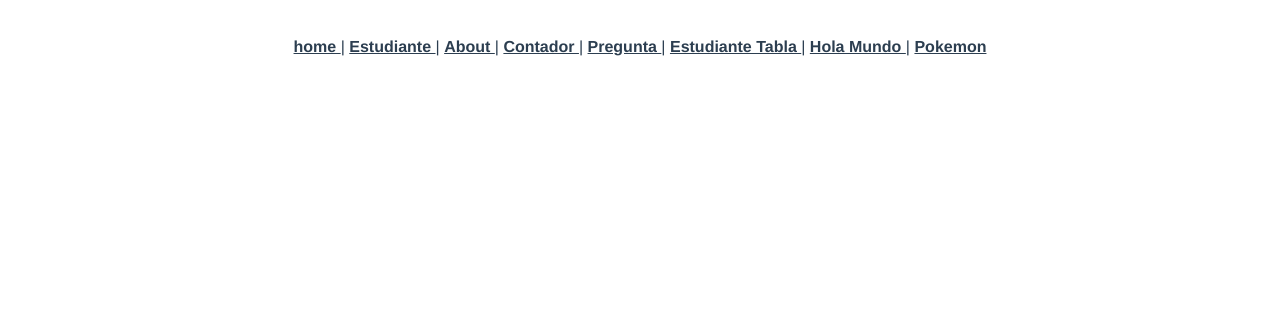
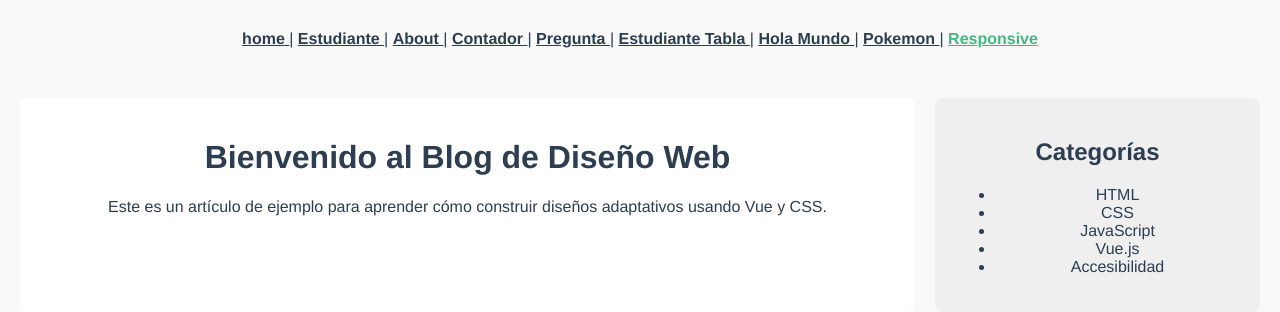
Before and after one commit to Ctrian/pw_u2_p8_router_co, a Vue app: page /responsive in a window 1280 px wide. Shown: the top 312 px of the page. Built offline with nearby package versions, Linux system fonts and the light colour scheme.

Commit message:
Taller 27

```diff
--- /dev/null
+++ b/src/components/ComponenteResponsivo.vue
@@ -0,0 +1,69 @@
+<template>
+  <div class="layout">
+    <main class="contenido">
+      <h1>{{ titulo }}</h1>
+      <p>{{ articulo }}</p>
+    </main>
+
+    <aside class="sidebar">
+      <h2>Categorías</h2>
+      <ul>
+        <li v-for="categoria in categorias" :key="categoria">{{ categoria }}</li>
+      </ul>
+    </aside>
+  </div>
+</template>
+
+<script>
+export default {
+  name: "App",
+  data() {
+    return {
+      titulo: "Bienvenido al Blog de Diseño Web",
+      articulo:
+        "Este es un artículo de ejemplo para aprender cómo construir diseños adaptativos usando Vue y CSS.",
+      categorias: ["HTML", "CSS", "JavaScript", "Vue.js", "Accesibilidad"]
+    };
+  }
+};
+</script>
+
+<style>
+body {
+  margin: 0;
+  font-family: sans-serif;
+  background-color: #f9f9f9;
+}
+
+.layout {
+  display: flex;
+  flex-direction: row;
+  gap: 20px;
+  padding: 20px;
+}
+
+.contenido {
+  flex: 3;
+  background: white;
+  padding: 20px;
+  border-radius: 8px;
+}
+
+.sidebar {
+  flex: 1;
+  background: #efefef;
+  padding: 20px;
+  border-radius: 8px;
+   text-align: center;
+}
+
+/* Responsive */
+@media screen and (max-width: 768px) {
+  .layout {
+    flex-direction: column;
+  }
+  li{
+    width: 90%;
+  }
+}
+</style>
--- a/src/components/NavBar.vue
+++ b/src/components/NavBar.vue
@@ -7,7 +7,8 @@
     <router-link to="/pregunta"> Pregunta </router-link> |
     <router-link to="/estudiante/tabla"> Estudiante Tabla </router-link> |
     <router-link to="/hm"> Hola Mundo </router-link> |
-    <router-link to="/pokemon"> Pokemon </router-link>
+    <router-link to="/pokemon"> Pokemon </router-link> |
+    <router-link to="/responsive"> Responsive </router-link>
   </nav>
   <router-view/>
 </template>
--- a/src/router/index.js
+++ b/src/router/index.js
@@ -43,6 +43,10 @@
   {path: '/pokemon',
     name: 'pokemonView',
     component: () => import(/* webpackChunkName: "pokemon" */ '../views/PokemonView.vue')
+  },
+  {path: '/responsive',
+    name: 'responsiveView',
+    component: () => import(/* webpackChunkName: "responsive" */ '../views/ResponsiveView.vue')
   }
 ]
 
--- /dev/null
+++ b/src/views/ResponsiveView.vue
@@ -0,0 +1,16 @@
+<template>
+  <responsive />
+</template>
+
+<script>
+import responsive from "@/components/ComponenteResponsivo.vue";
+export default {
+components: {
+    responsive
+}
+}
+</script>
+
+<style>
+
+</style>
```
